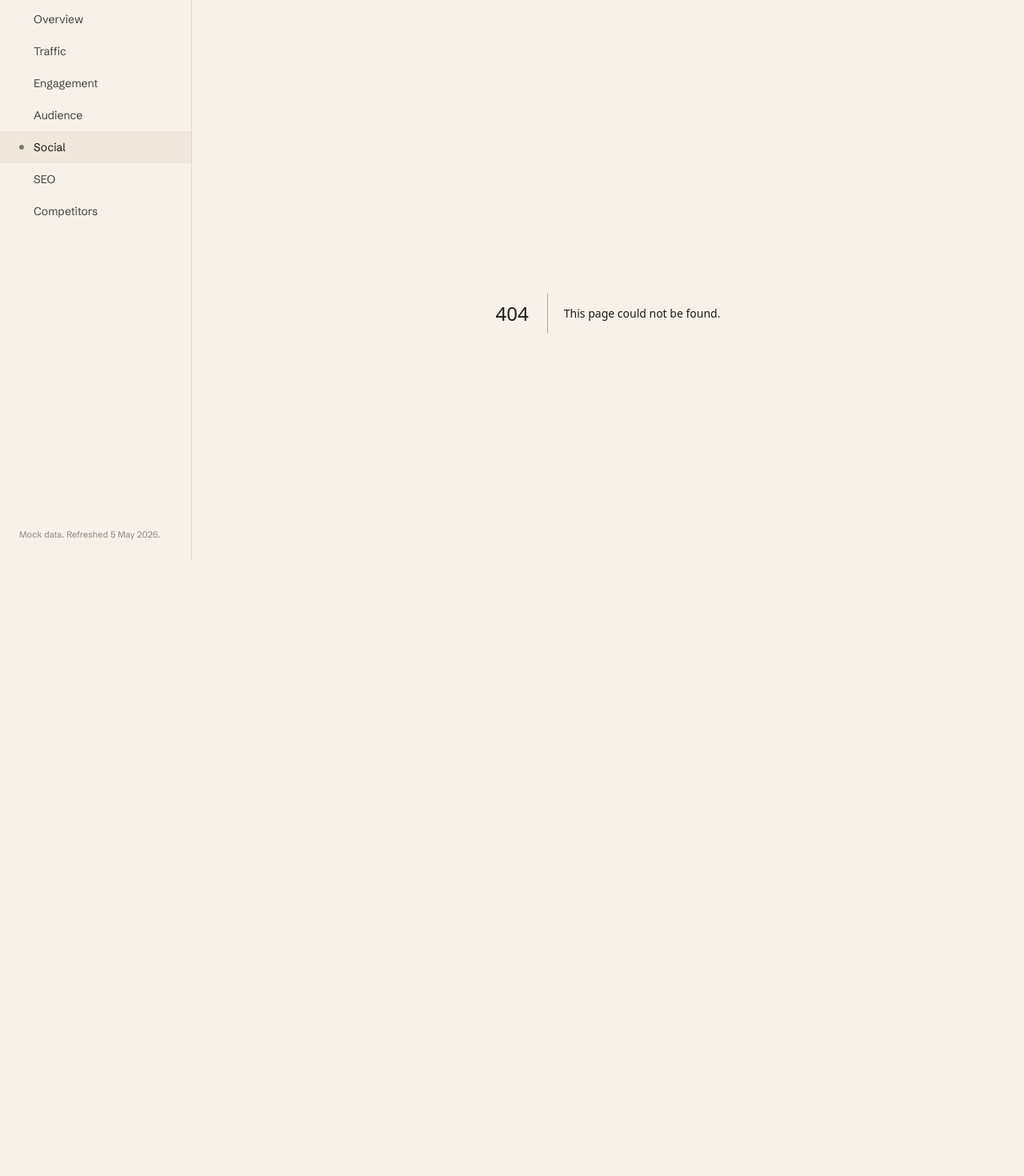
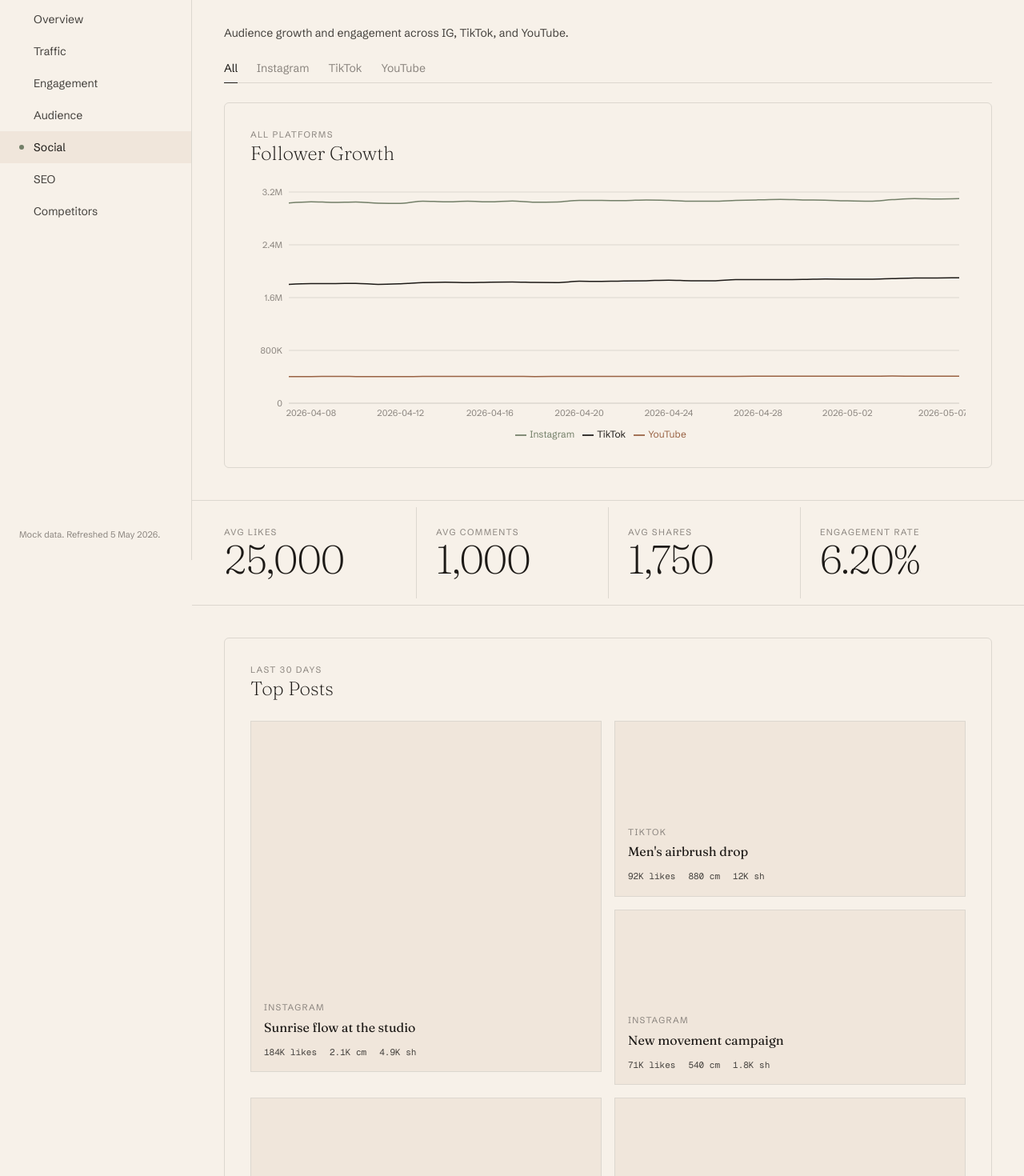
Before and after one commit to AtharvaN16/Alo_dashboard, a Next.js app: page /social in a window 1280 px wide. Before the commit this address had no page. Shown: the part 100-1570 px from the top of the page at 80% size. Before the commit the page ends 891 px from the top, so only its background shows below. Built offline with nearby package versions, Linux system fonts and the light colour scheme.

Commit message:
feat(social): build Social page with platform tabs and top posts grid

```diff
--- /dev/null
+++ b/app/social/page.tsx
@@ -0,0 +1,107 @@
+'use client';
+
+import { useState } from 'react';
+import { PageHeader } from '@/components/layout/PageHeader';
+import { ChartCard } from '@/components/cards/ChartCard';
+import { CompetitorToggleStandalone } from '@/components/cards/CompetitorToggle';
+import { LineChartBlock } from '@/components/charts/LineChartBlock';
+import { Tabs } from '@/components/ui/Tabs';
+import { useSocialData } from '@/lib/hooks/usePageData';
+import { followerSeries, topPosts, type Platform } from '@/lib/mock-data/social';
+import { useDateRange } from '@/components/layout/DateRangeContext';
+import { sliceSeries } from '@/lib/date-range';
+import { BRAND_COLORS } from '@/lib/brand';
+import { compact, percent, integer } from '@/lib/format';
+
+const TABS = [
+  { value: 'all',    label: 'All' },
+  { value: 'ig',     label: 'Instagram' },
+  { value: 'tiktok', label: 'TikTok' },
+  { value: 'yt',     label: 'YouTube' },
+] as const;
+
+const PLATFORM_LABEL: Record<Platform, string> = { ig: 'Instagram', tiktok: 'TikTok', yt: 'YouTube' };
+const PLATFORM_COLOR: Record<Platform, string> = {
+  ig: BRAND_COLORS.sage,
+  tiktok: BRAND_COLORS.charcoal,
+  yt: BRAND_COLORS.clay,
+};
+
+export default function SocialPage() {
+  const { range } = useDateRange();
+  const [tab, setTab] = useState<typeof TABS[number]['value']>('all');
+  const [compare, setCompare] = useState(false);
+  const social = useSocialData(tab, 'alo');
+
+  const baseSeries = social.seriesByPlatform.map(s => ({
+    key: s.platform,
+    name: PLATFORM_LABEL[s.platform],
+    color: PLATFORM_COLOR[s.platform],
+    data: s.data,
+  }));
+
+  const compareSeries = compare && tab !== 'all'
+    ? [
+        { key: 'alo',  name: `Alo ${PLATFORM_LABEL[tab]}`,  color: BRAND_COLORS.sage, data: sliceSeries(followerSeries('alo',  tab), range) },
+        { key: 'lulu', name: `Lulu ${PLATFORM_LABEL[tab]}`, color: BRAND_COLORS.lulu, data: sliceSeries(followerSeries('lulu', tab), range) },
+        { key: 'gym',  name: `Gym ${PLATFORM_LABEL[tab]}`,  color: BRAND_COLORS.gym,  data: sliceSeries(followerSeries('gym',  tab), range) },
+      ]
+    : null;
+
+  return (
+    <>
+      <PageHeader description="Audience growth and engagement across IG, TikTok, and YouTube." />
+
+      <div className="px-10 pb-6">
+        <Tabs options={TABS} value={tab} onChange={setTab} />
+      </div>
+
+      <section className="px-10 pb-10">
+        <ChartCard
+          title="Follower Growth"
+          eyebrow={tab === 'all' ? 'All platforms' : PLATFORM_LABEL[tab]}
+          controls={tab !== 'all' ? <CompetitorToggleStandalone defaultOn={compare} onChange={setCompare} /> : undefined}
+        >
+          <LineChartBlock series={compareSeries ?? baseSeries} height={320} />
+        </ChartCard>
+      </section>
+
+      <section className="grid grid-cols-4 divide-x divide-line border-y border-line px-10 py-2">
+        {[
+          { label: 'Avg Likes',       value: integer(social.metrics.avgLikes) },
+          { label: 'Avg Comments',    value: integer(social.metrics.avgComments) },
+          { label: 'Avg Shares',      value: integer(social.metrics.avgShares) },
+          { label: 'Engagement Rate', value: percent(social.metrics.engagementRate, 2) },
+        ].map((m, i) => (
+          <div key={m.label} className={`px-6 py-6 ${i === 0 ? 'pl-0' : ''}`}>
+            <div className="text-2xs uppercase tracking-tracked text-stone">{m.label}</div>
+            <div className="num font-serif text-display-sm font-extralight text-charcoal">{m.value}</div>
+          </div>
+        ))}
+      </section>
+
+      <section className="px-10 py-10">
+        <ChartCard title="Top Posts" eyebrow="Last 30 days">
+          <div className="grid grid-cols-6 gap-4">
+            {topPosts.map((post, i) => {
+              const span = post.feature ? 'col-span-3 row-span-2 aspect-square' : 'col-span-3 aspect-[2/1]';
+              return (
+                <div key={i} className={`flex flex-col justify-end border border-line bg-cream p-4 ${span}`}>
+                  <div className="text-2xs uppercase tracking-tracked text-stone">
+                    {PLATFORM_LABEL[post.platform]}
+                  </div>
+                  <div className="mt-1 font-serif text-base text-charcoal">{post.caption}</div>
+                  <div className="mt-3 flex gap-4 text-2xs text-graphite num font-mono">
+                    <span>{compact(post.likes)} likes</span>
+                    <span>{compact(post.comments)} cm</span>
+                    <span>{compact(post.shares)} sh</span>
+                  </div>
+                </div>
+              );
+            })}
+          </div>
+        </ChartCard>
+      </section>
+    </>
+  );
+}
```
